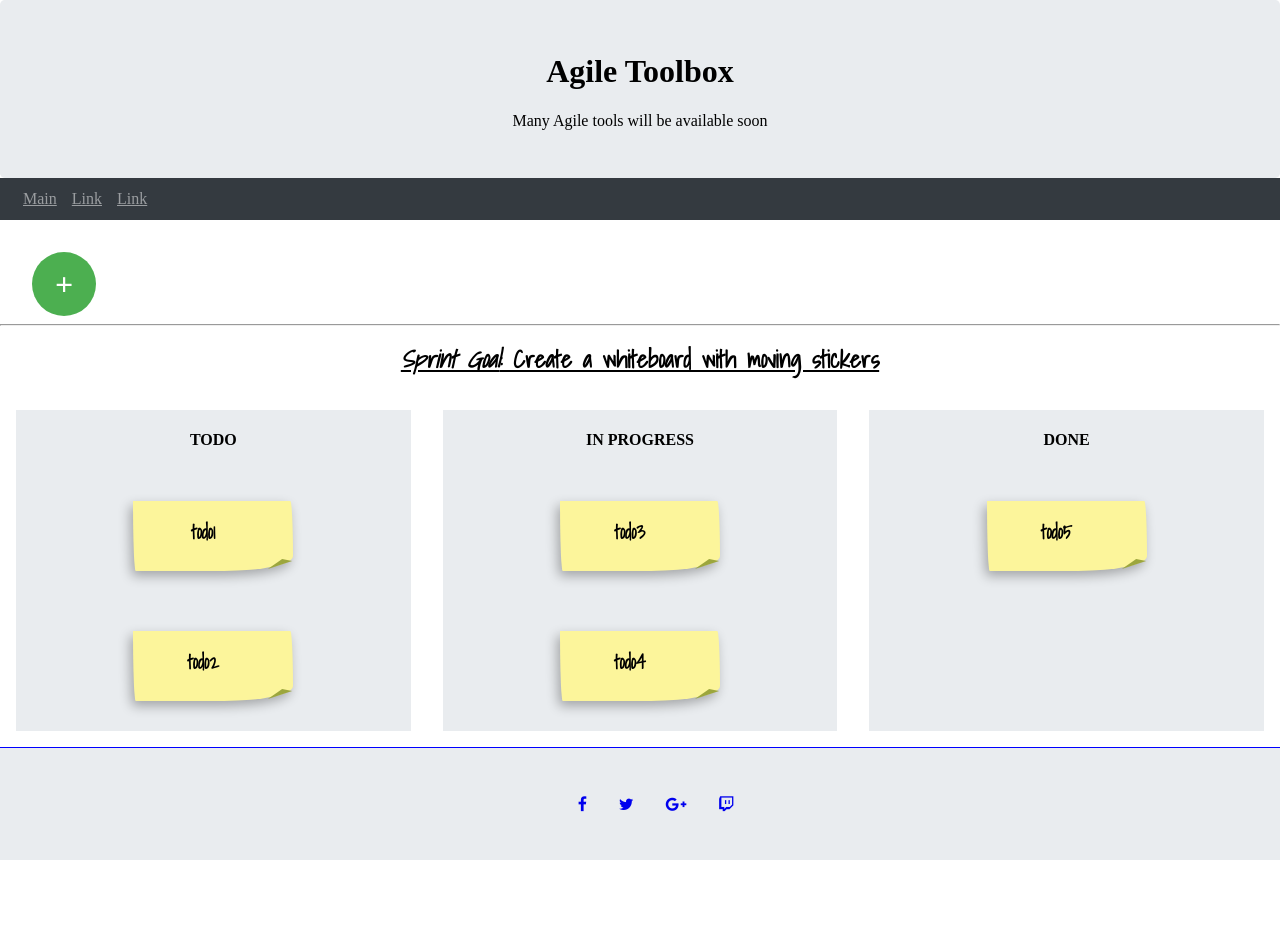
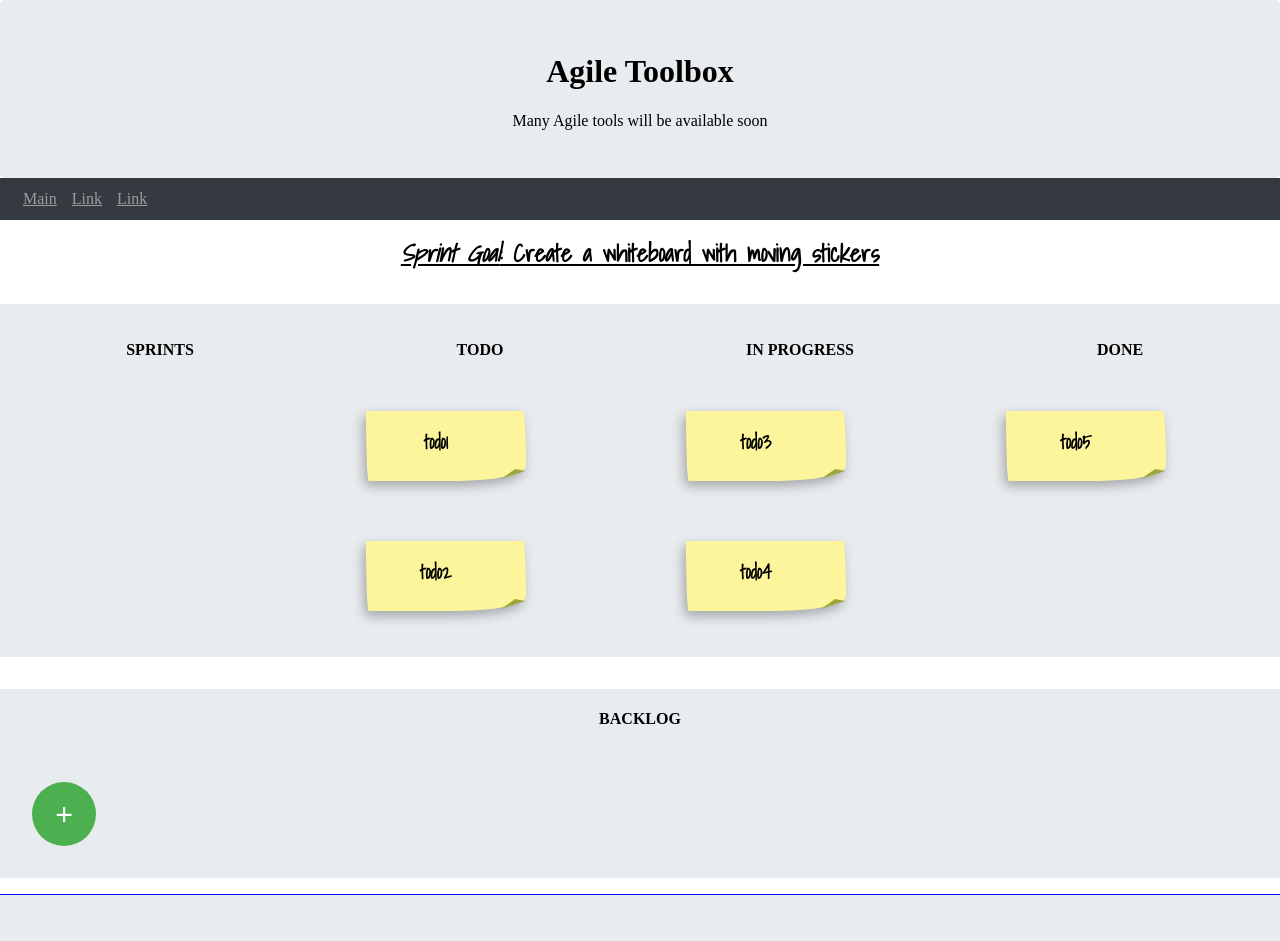
Before and after one commit to RodinDenis/agile-tool-box, a Vue app in the folder front/: page / in a window 1280 px wide. Shown: the top 941 px of the page. Before the commit the page ends 860 px from the top, so only its background shows below. Built offline with nearby package versions, Linux system fonts and the light colour scheme.

Commit message:
добавлены секции спринтов и беклога

```diff
--- /dev/null
+++ b/front/public/flexbox.css
@@ -0,0 +1,49 @@
+.column {
+    display: flex;
+    flex-direction: column;
+}
+
+.column-start {
+    align-items: flex-start;
+}
+
+.column-end {
+    align-items: flex-end;
+}
+
+.column-center {
+    align-items: center;
+}
+
+.column-stretch {
+    align-items: stretch;
+}
+
+.column-baseline {
+    align-items: baseline;
+}
+
+.row {
+    display: flex;
+    flex-direction: row;
+}
+
+.row-start {
+    justify-content: flex-start;
+}
+
+.row-end {
+    justify-content: flex-end;
+}
+
+.row-center {
+    justify-content: center;
+}
+
+.row-space-between {
+    justify-content: space-between;
+}
+
+.row-space-around {
+    justify-content: space-around;
+}
--- a/front/public/index.css
+++ b/front/public/index.css
@@ -64,9 +64,8 @@ footer i {
 }
 
 .btn {
-  margin-left:1em;
-  margin-top: 1em;
-  margin-bottom: 0em;
+  align-self: flex-start;
+  margin:1em;
   padding: 0em;
   height: 2em;
   line-height: 2em;
--- a/front/public/index.html
+++ b/front/public/index.html
@@ -9,6 +9,7 @@
           href="https://cdnjs.cloudflare.com/ajax/libs/font-awesome/4.7.0/css/font-awesome.css">
 
     <link rel="stylesheet" type="text/css" href="https://cdnjs.cloudflare.com/ajax/libs/normalize/8.0.1/normalize.min.css">
+    <link rel="stylesheet" type="text/css" href="flexbox.css">
     <link rel="stylesheet" type="text/css" href="index.css">
 
   </head>
@@ -27,8 +28,6 @@
       </ul>
     </nav>
 
-    <div class="btn">+</div>
-
     <div id="app"></div>
 
     <footer>
--- a/front/src/App.vue
+++ b/front/src/App.vue
@@ -1,6 +1,6 @@
 <template>
   <div id="app">
-    <hr>
+    <!--<hr> -->
     <router-view/>
   </div>
 </template>
--- a/front/src/components/Dashboard.vue
+++ b/front/src/components/Dashboard.vue
@@ -1,15 +1,21 @@
 <template>
-  <main>
+  <main class="column column-center">
+      <section class="row">
+            <section class="column column-center">
+                <h4>SPRINTS</h4>
+            </section>
             <section v-for="dashboard in dashboards"
                  :key="dashboard.id"
                  @drop="onDrop($event,dashboard.id)"
-             class="droppable"
+                 class="droppable column"
                  @dragover.prevent
                  @dragenter.prevent
                  @dragenter="dragEnter"
                  @dragend="dragEnd"
                  @dragleave="dragLeave">
+
                 <h4>{{ dashboard.title }}</h4>
+
                 <Sticker v-for="sticker in stickers.filter(x => x.dashboardId===dashboard.id)"
                        :key="sticker.id"
                        v-bind:msg="sticker.title"
@@ -17,6 +23,12 @@
                        class="draggable"
                        draggable="true">
                 </Sticker>
+            </section>
+      </section>
+
+      <section class="column column-center">
+        <h4>BACKLOG</h4>
+        <div class="btn">+</div>
       </section>
   </main>
 </template>
@@ -117,9 +129,6 @@ section {
   margin: 1rem;
   width: 100%;
   text-align: center;
-  display: flex;
-  align-items: center;
-  flex-direction: column;
   background-color: #e9ecef;
 }
 
@@ -135,6 +144,6 @@ section.over {
 main {
   /*margin: 50px;*/
   margin: 0px;
-  display: flex;
+  //display: flex;
 }
 </style>
```
Lines whose indentation alone changed are shown as unchanged.
